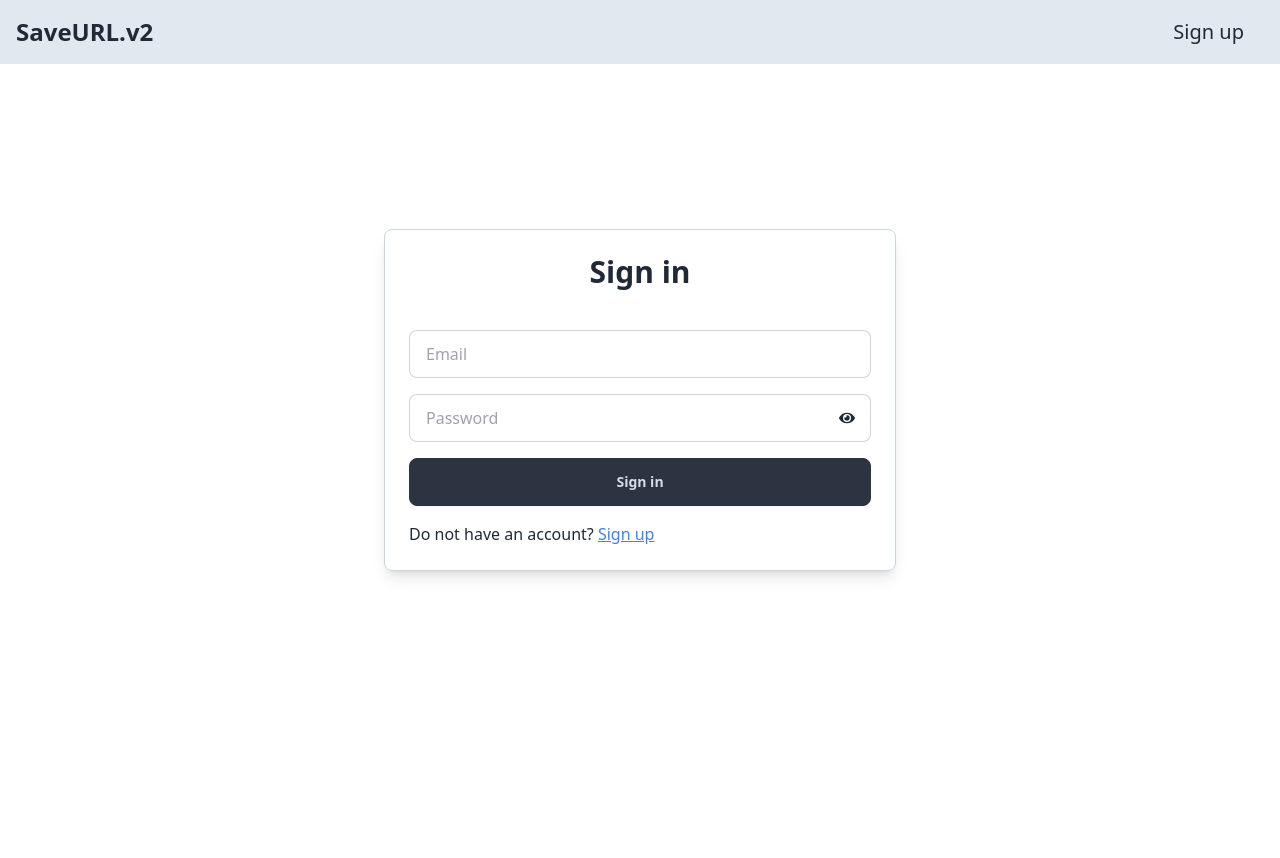
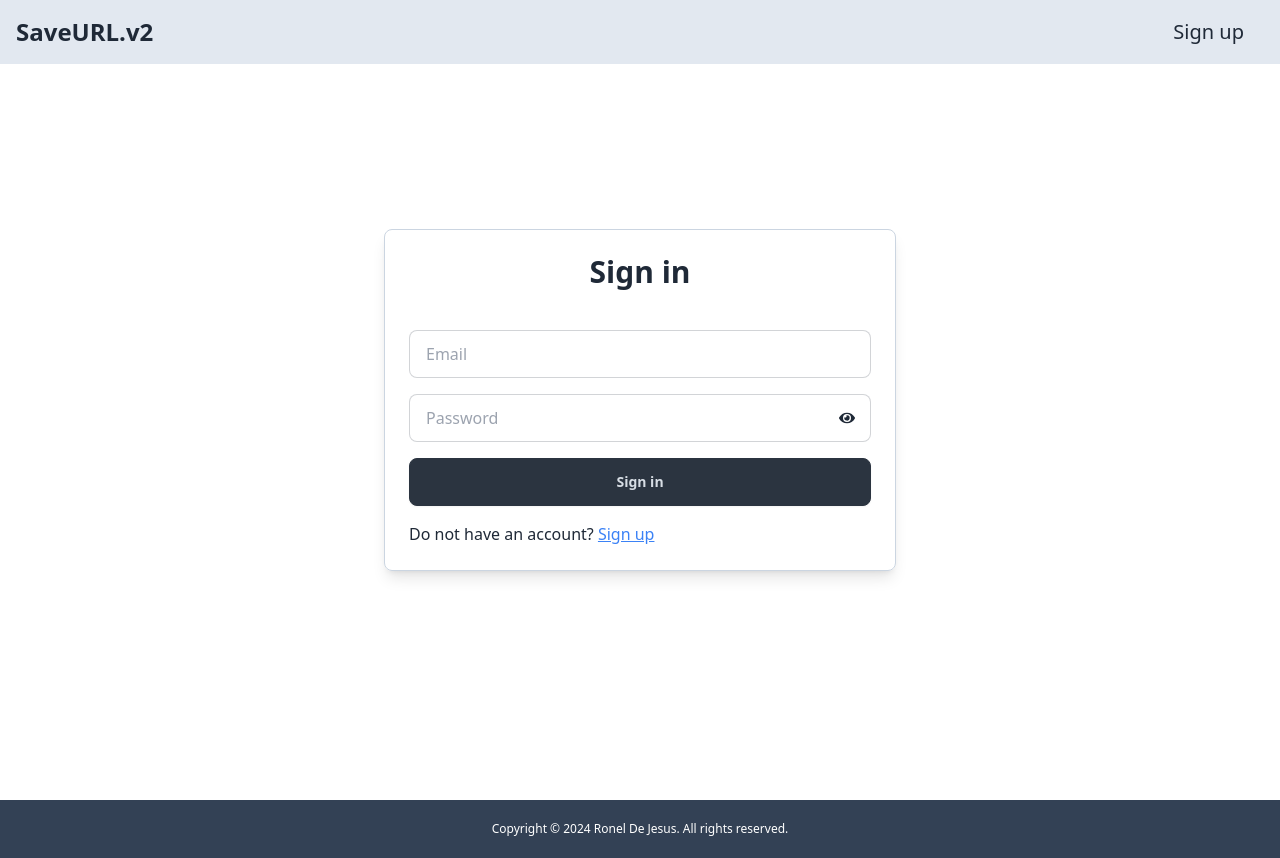
Before and after one commit to dejesusron/save-url-v2, a React (Vite) app in the folder client/: page /signin in a window 1280 px wide. Before the commit the page ends 800 px from the top, so only its background shows below. Built offline with nearby package versions, Linux system fonts and the light colour scheme.

Commit message:
added footer and clamp

```diff
--- a/client/src/components/card-link/CardLink.jsx
+++ b/client/src/components/card-link/CardLink.jsx
@@ -23,8 +23,8 @@ const CardLink = ({ link }) => {
         }`}
       >
         <div className='card-body p-4'>
-          <h2 className='card-title'>{link.title}</h2>
-          <p>{link.description}</p>
+          <h2 className='card-title line-clamp-1'>{link.title}</h2>
+          <p className='line-clamp-1'>{link.description}</p>
           <a href={`${link.url}`} target='_blank' className='underline'>
             Visit link
           </a>
--- /dev/null
+++ b/client/src/components/footer/Footer.jsx
@@ -0,0 +1,11 @@
+const Footer = () => {
+  return (
+    <div className='bg-slate-700'>
+      <p className='text-white text-center py-5 text-[12px]'>
+        Copyright © 2024 Ronel De Jesus. All rights reserved.
+      </p>
+    </div>
+  );
+};
+
+export default Footer;
--- a/client/src/pages/root-layout/RootLayout.jsx
+++ b/client/src/pages/root-layout/RootLayout.jsx
@@ -1,11 +1,13 @@
 import { Outlet } from 'react-router-dom';
 import Header from '../../components/header/Header';
+import Footer from '../../components/footer/Footer';
 
 const RootLayout = () => {
   return (
     <div>
       <Header />
       <Outlet />
+      <Footer />
     </div>
   );
 };
--- a/client/src/pages/user-layout/UserLayout.jsx
+++ b/client/src/pages/user-layout/UserLayout.jsx
@@ -2,6 +2,7 @@ import { Outlet, NavLink, useNavigate } from 'react-router-dom';
 import Header from '../../components/header/Header';
 import { useEffect } from 'react';
 import { useSelector } from 'react-redux';
+import Footer from '../../components/footer/Footer';
 
 const UserLayout = () => {
   const navigate = useNavigate();
@@ -54,6 +55,8 @@ const UserLayout = () => {
           </ul>
         </div>
       </div>
+
+      <Footer />
     </div>
   );
 };
```
